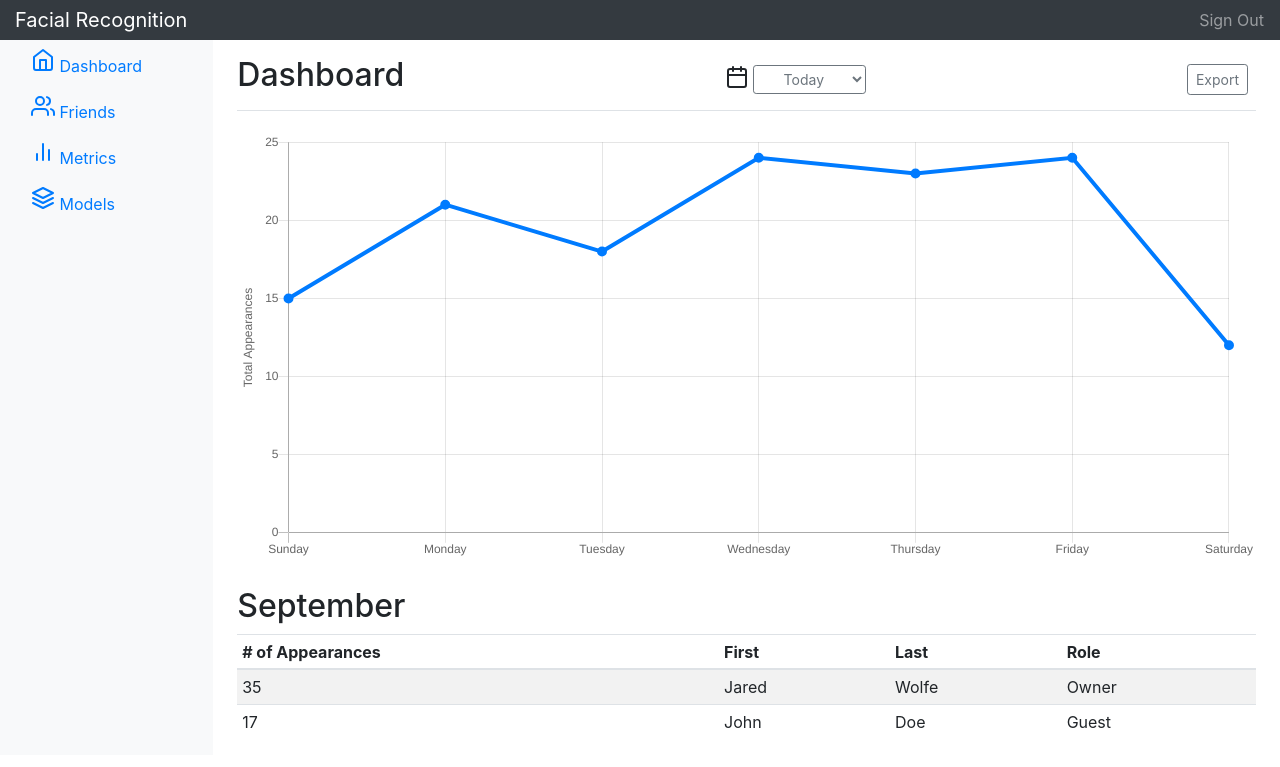
After one commit to wolfejar/RasPiFacialRecognition, a Flask app: page /home in a window 1280 px wide. The commit adds this page. Shown: the top 767 px of the page. Run offline with Flask 2, Linux system fonts and the light colour scheme; some libraries are stand-ins or nearby versions.

Commit message:
Create dashboard and templates for main pages

```diff
--- a/app.py
+++ b/app.py
@@ -2,11 +2,25 @@ from flask import Flask, render_template
 
 app = Flask(__name__)
 
-
 @app.route('/')
-def index():
+def index_get():
     return render_template('index.html')
 
+@app.route('/home')
+def home():
+    return render_template('home.html')
+
+@app.route('/train')
+def train():
+    return render_template('models.html')
+
+@app.route('/select_photos')
+def select_photos():
+    return render_template('friends.html')
+
+@app.route('/metrics')
+def metrics():
+    return render_template('metrics.html')
 
 if __name__ == '__main__':
-    app.run()
+    app.run(debug=True)
--- /dev/null
+++ b/templates/home.html
@@ -0,0 +1,234 @@
+<!DOCTYPE html>
+<html lang="en">
+<head>
+    <meta charset="utf-8">
+    <meta name="viewport" content="width=device-width, initial-scale=1, shrink-to-fit=no">
+    <meta name="description" content="">
+    <meta name="author" content="">
+    <link rel="icon" href="../static/img/2112815.png">
+
+    <title>Home</title>
+
+    <link rel="canonical" href="https://getbootstrap.com/docs/4.0/examples/dashboard/">
+
+    <!-- Bootstrap core CSS -->
+    <link href="../static/css/bootstrap.css" rel="stylesheet">
+
+    <style type="text/css">/* Chart.js */
+    @-webkit-keyframes chartjs-render-animation {
+        from {
+            opacity: 0.99
+        }
+        to {
+            opacity: 1
+        }
+    }
+
+    @keyframes chartjs-render-animation {
+        from {
+            opacity: 0.99
+        }
+        to {
+            opacity: 1
+        }
+    }
+
+    .chartjs-render-monitor {
+        -webkit-animation: chartjs-render-animation 0.001s;
+        animation: chartjs-render-animation 0.001s;
+    }</style>
+</head>
+
+<body>
+<nav class="navbar navbar-dark sticky-top bg-dark flex-md-nowrap p-0">
+    <a class="navbar-brand col-sm-3 col-md-2 mr-0" href="#">Facial Recognition</a>
+    <ul class="navbar-nav px-3">
+        <li class="nav-item text-nowrap">
+            <a class="nav-link" href="#">Sign Out</a>
+        </li>
+    </ul>
+</nav>
+
+<div class="container-fluid">
+    <div class="row">
+        <nav class="col-md-2 d-none d-md-block bg-light sidebar">
+            <div class="sidebar-sticky">
+                <ul class="nav flex-column">
+                    <li class="nav-item">
+                        <a class="nav-link active" href="/home">
+                            <svg xmlns="http://www.w3.org/2000/svg" width="24" height="24" viewBox="0 0 24 24"
+                                 fill="none" stroke="currentColor" stroke-width="2" stroke-linecap="round"
+                                 stroke-linejoin="round" class="feather feather-home">
+                                <path d="M3 9l9-7 9 7v11a2 2 0 0 1-2 2H5a2 2 0 0 1-2-2z"></path>
+                                <polyline points="9 22 9 12 15 12 15 22"></polyline>
+                            </svg>
+                            Dashboard <span class="sr-only">(current)</span>
+                        </a>
+                    </li>
+                    <li class="nav-item">
+                        <a class="nav-link" href="/select_photos">
+                            <svg xmlns="http://www.w3.org/2000/svg" width="24" height="24" viewBox="0 0 24 24"
+                                 fill="none" stroke="currentColor" stroke-width="2" stroke-linecap="round"
+                                 stroke-linejoin="round" class="feather feather-users">
+                                <path d="M17 21v-2a4 4 0 0 0-4-4H5a4 4 0 0 0-4 4v2"></path>
+                                <circle cx="9" cy="7" r="4"></circle>
+                                <path d="M23 21v-2a4 4 0 0 0-3-3.87"></path>
+                                <path d="M16 3.13a4 4 0 0 1 0 7.75"></path>
+                            </svg>
+                            Friends
+                        </a>
+                    </li>
+                    <li class="nav-item">
+                        <a class="nav-link" href="/metrics">
+                            <svg xmlns="http://www.w3.org/2000/svg" width="24" height="24" viewBox="0 0 24 24"
+                                 fill="none" stroke="currentColor" stroke-width="2" stroke-linecap="round"
+                                 stroke-linejoin="round" class="feather feather-bar-chart-2">
+                                <line x1="18" y1="20" x2="18" y2="10"></line>
+                                <line x1="12" y1="20" x2="12" y2="4"></line>
+                                <line x1="6" y1="20" x2="6" y2="14"></line>
+                            </svg>
+                            Metrics
+                        </a>
+                    </li>
+                    <li class="nav-item">
+                        <a class="nav-link" href="/train">
+                            <svg xmlns="http://www.w3.org/2000/svg" width="24" height="24" viewBox="0 0 24 24"
+                                 fill="none" stroke="currentColor" stroke-width="2" stroke-linecap="round"
+                                 stroke-linejoin="round" class="feather feather-layers">
+                                <polygon points="12 2 2 7 12 12 22 7 12 2"></polygon>
+                                <polyline points="2 17 12 22 22 17"></polyline>
+                                <polyline points="2 12 12 17 22 12"></polyline>
+                            </svg>
+                            Models
+                        </a>
+                    </li>
+                </ul>
+            </div>
+        </nav>
+
+        <main role="main" class="col-md-9 ml-sm-auto col-lg-10 pt-3 px-4">
+            <div class="chartjs-size-monitor"
+                 style="position: absolute; left: 0px; top: 0px; right: 0px; bottom: 0px; overflow: hidden; pointer-events: none; visibility: hidden; z-index: -1;">
+                <div class="chartjs-size-monitor-expand"
+                     style="position:absolute;left:0;top:0;right:0;bottom:0;overflow:hidden;pointer-events:none;visibility:hidden;z-index:-1;">
+                    <div style="position:absolute;width:1000000px;height:1000000px;left:0;top:0"></div>
+                </div>
+                <div class="chartjs-size-monitor-shrink"
+                     style="position:absolute;left:0;top:0;right:0;bottom:0;overflow:hidden;pointer-events:none;visibility:hidden;z-index:-1;">
+                    <div style="position:absolute;width:200%;height:200%;left:0; top:0"></div>
+                </div>
+            </div>
+            <div class="d-flex justify-content-between flex-wrap flex-md-nowrap align-items-center pb-2 mb-3 border-bottom">
+                <h1 class="h2">Dashboard</h1>
+                <div class="btn-toolbar mb-2 mb-md-0">
+
+                    <svg xmlns="http://www.w3.org/2000/svg" width="24" height="24" viewBox="0 0 24 24" fill="none"
+                         stroke="currentColor" stroke-width="2" stroke-linecap="round" stroke-linejoin="round"
+                         class="feather feather-calendar">
+                        <rect x="3" y="4" width="18" height="18" rx="2" ry="2"></rect>
+                        <line x1="16" y1="2" x2="16" y2="6"></line>
+                        <line x1="8" y1="2" x2="8" y2="6"></line>
+                        <line x1="3" y1="10" x2="21" y2="10"></line>
+                    </svg>
+                    &nbsp;
+                    <select class="btn btn-sm btn-outline-secondary dropdown-toggle">
+                        <option>Today</option>
+                        <option>This Week</option>
+                        <option>This Month</option>
+                        <option>This Year</option>
+                    </select>
+                </div>
+                <div class="btn-group mr-2">
+                    <button class="btn btn-sm btn-outline-secondary">Export</button>
+                </div>
+            </div>
+
+            <canvas class="my-4 chartjs-render-monitor" id="myChart" width="537" height="226"
+                    style="display: block; width: 537px; height: 226px;"></canvas>
+
+            <h2>September</h2>
+            <div class="table-responsive">
+                <table class="table table-striped table-sm">
+                    <thead>
+                    <tr>
+                        <th># of Appearances</th>
+                        <th>First</th>
+                        <th>Last</th>
+                        <th>Role</th>
+                    </tr>
+                    </thead>
+                    <tbody>
+                    <tr>
+                        <td>35</td>
+                        <td>Jared</td>
+                        <td>Wolfe</td>
+                        <td>Owner</td>
+                    </tr>
+                    <tr>
+                        <td>17</td>
+                        <td>John</td>
+                        <td>Doe</td>
+                        <td>Guest</td>
+                    </tr>
+                    </tbody>
+                </table>
+            </div>
+        </main>
+    </div>
+</div>
+
+<!-- Bootstrap core JavaScript
+================================================== -->
+<!-- Placed at the end of the document so the pages load faster -->
+<script src="https://code.jquery.com/jquery-3.2.1.slim.min.js"
+        integrity="sha384-KJ3o2DKtIkvYIK3UENzmM7KCkRr/rE9/Qpg6aAZGJwFDMVNA/GpGFF93hXpG5KkN"
+        crossorigin="anonymous"></script>
+<script>window.jQuery || document.write('<script src="../../assets/js/vendor/jquery-slim.min.js"><\/script>')</script>
+<script src="../../assets/js/vendor/popper.min.js"></script>
+<script src="../../dist/js/bootstrap.min.js"></script>
+
+<!-- Icons -->
+<script src="https://unpkg.com/feather-icons/dist/feather.min.js"></script>
+<script>
+    feather.replace()
+</script>
+
+<!-- Graphs -->
+<script src="https://cdnjs.cloudflare.com/ajax/libs/Chart.js/2.7.1/Chart.min.js"></script>
+<script>
+    var ctx = document.getElementById("myChart");
+    var myChart = new Chart(ctx, {
+        type: 'line',
+        data: {
+            labels: ["Sunday", "Monday", "Tuesday", "Wednesday", "Thursday", "Friday", "Saturday"],
+            datasets: [{
+                data: [15, 21, 18, 24, 23, 24, 12],
+                lineTension: 0,
+                backgroundColor: 'transparent',
+                borderColor: '#007bff',
+                borderWidth: 4,
+                pointBackgroundColor: '#007bff'
+            }]
+        },
+        options: {
+            scales: {
+                yAxes: [{
+                    ticks: {
+                        beginAtZero: true
+                    },
+                    scaleLabel: {
+                        display: true,
+                        labelString: 'Total Appearances'
+                    }
+                }]
+            },
+            legend: {
+                display: false,
+            }
+        }
+    });
+</script>
+
+
+</body>
+</html>
```
Also changed, not shown: templates/friends.html (added, +72 -0 lines), templates/index.html (+6 -4 lines), templates/metrics.html (added, +72 -0 lines), templates/models.html (added, +72 -0 lines), 1 other file.
